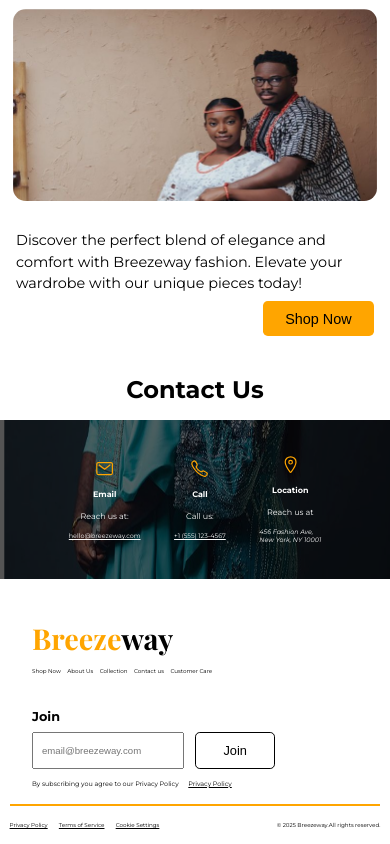
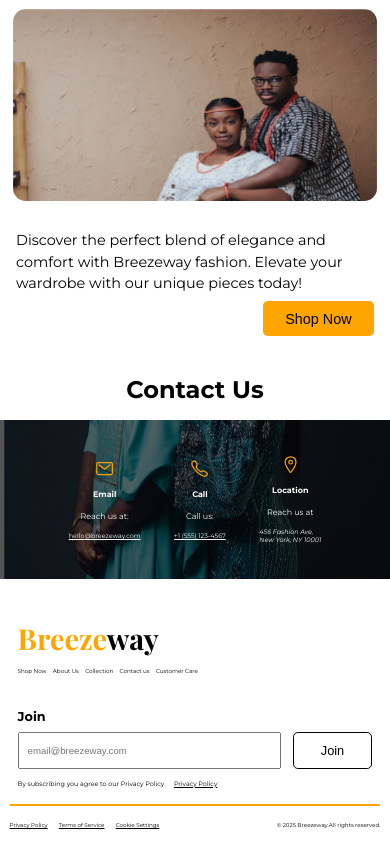
Before and after one commit to abbabashir/breezeway, a plain HTML site: page index.html in a window 390 px wide. Shown: the part 1409-2253 px from the top of the page. Drawn offline with nearby package versions, Linux system fonts and the light colour scheme; a web font is replaced by a local one.

Commit message:
adjusted input cta

```diff
--- a/css/queries.css
+++ b/css/queries.css
@@ -345,7 +345,15 @@
   }
 
   .section-call-to-action {
-    padding: 0 2rem;
+    padding: 0 0.2rem;
+  }
+
+  .cta-input-fill {
+    width: 100%;
+  }
+
+  input {
+    width: 100%;
   }
 
   .head-text-par p {
```
